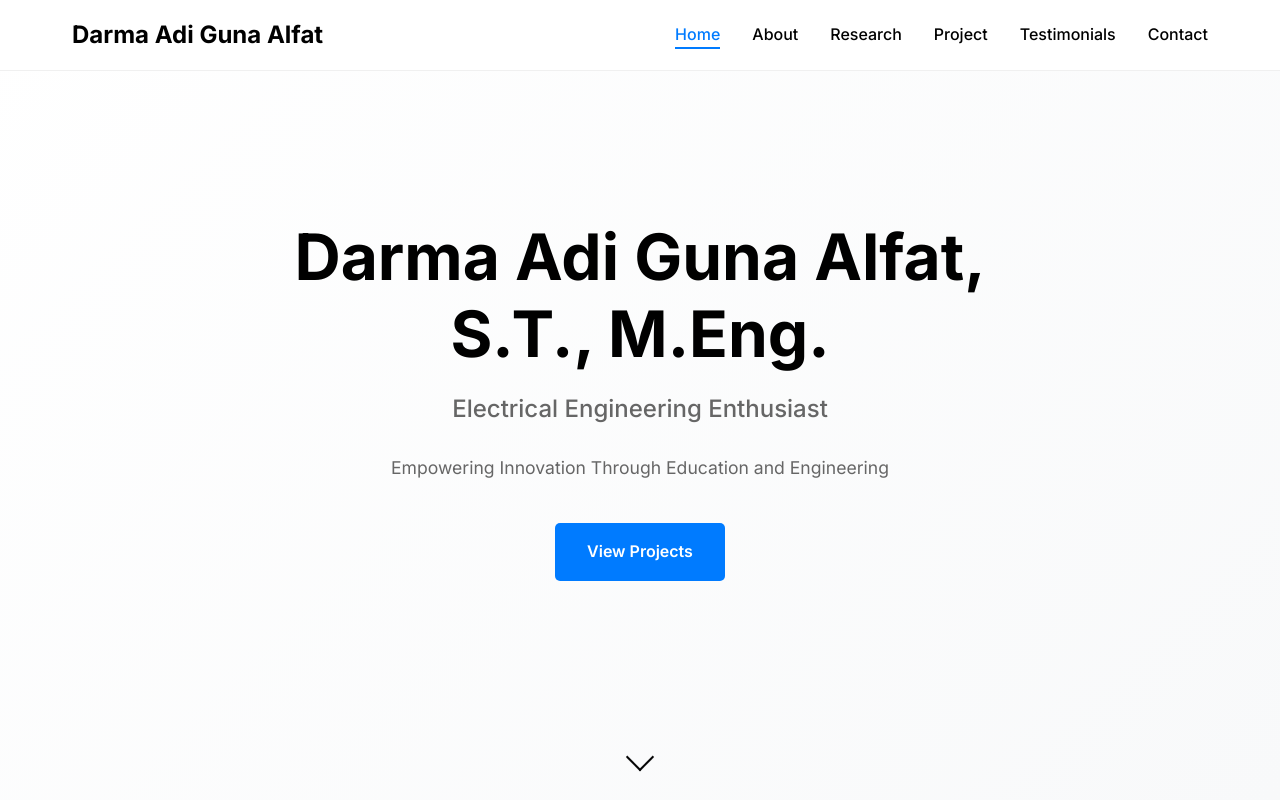
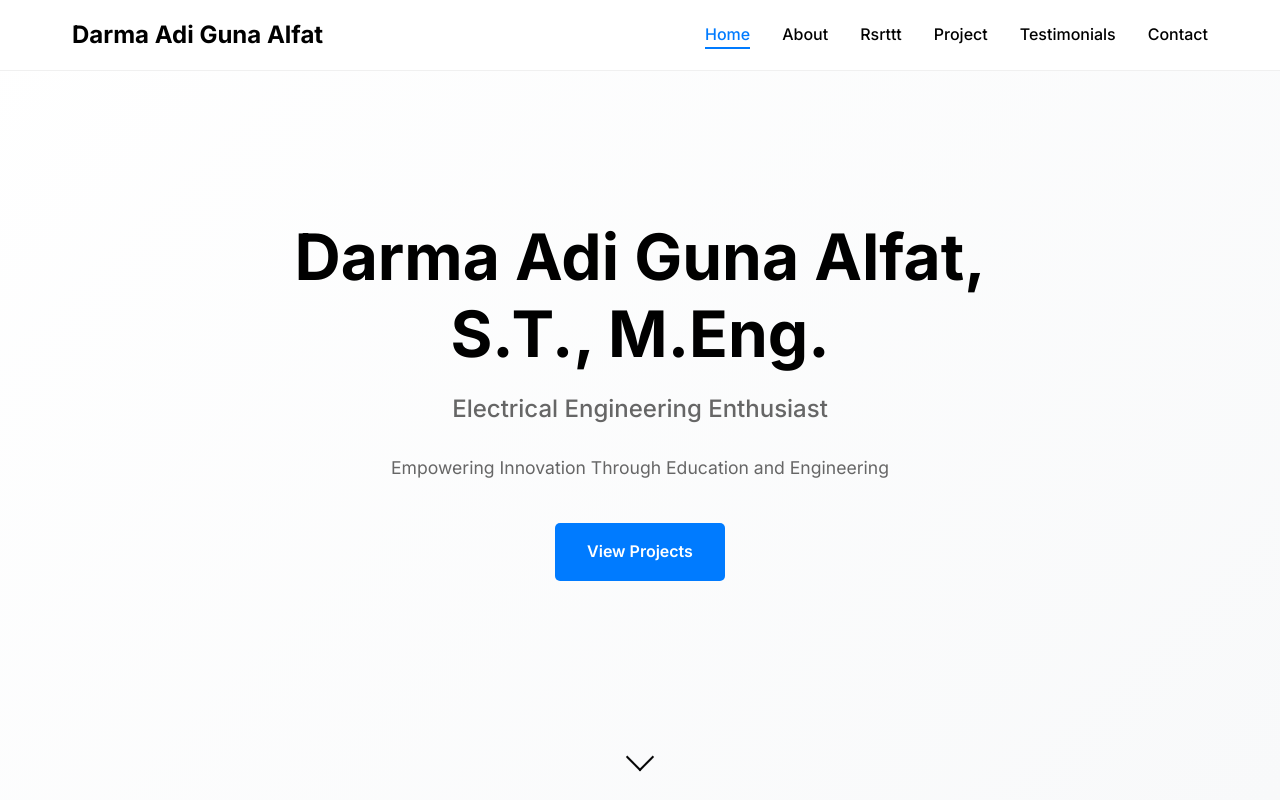
Before and after one commit to darmaadigunaalfat/darmaadigunaalfat_portfolio, a plain HTML site: page index.html in a window 1280 px wide. Shown: the top 800 px of the page. Drawn offline with Linux system fonts and the light colour scheme.

Commit message:
Update index.html

```diff
--- a/index.html
+++ b/index.html
@@ -30,7 +30,7 @@
                     <a href="#about" class="nav-link">About</a>
                 </li>
                 <li class="nav-item">
-                    <a href="#skills" class="nav-link">Research</a>
+                    <a href="#skills" class="nav-link">Rsrttt</a>
                 </li>
                 <li class="nav-item">
                     <a href="#portfolio" class="nav-link">Project</a>
@@ -314,4 +314,5 @@ Planning and Development of Solar PV and Wind Power Generation Systems in the Is
 
     <script src="script.js"></script>
 </body>
+
 </html>
```
